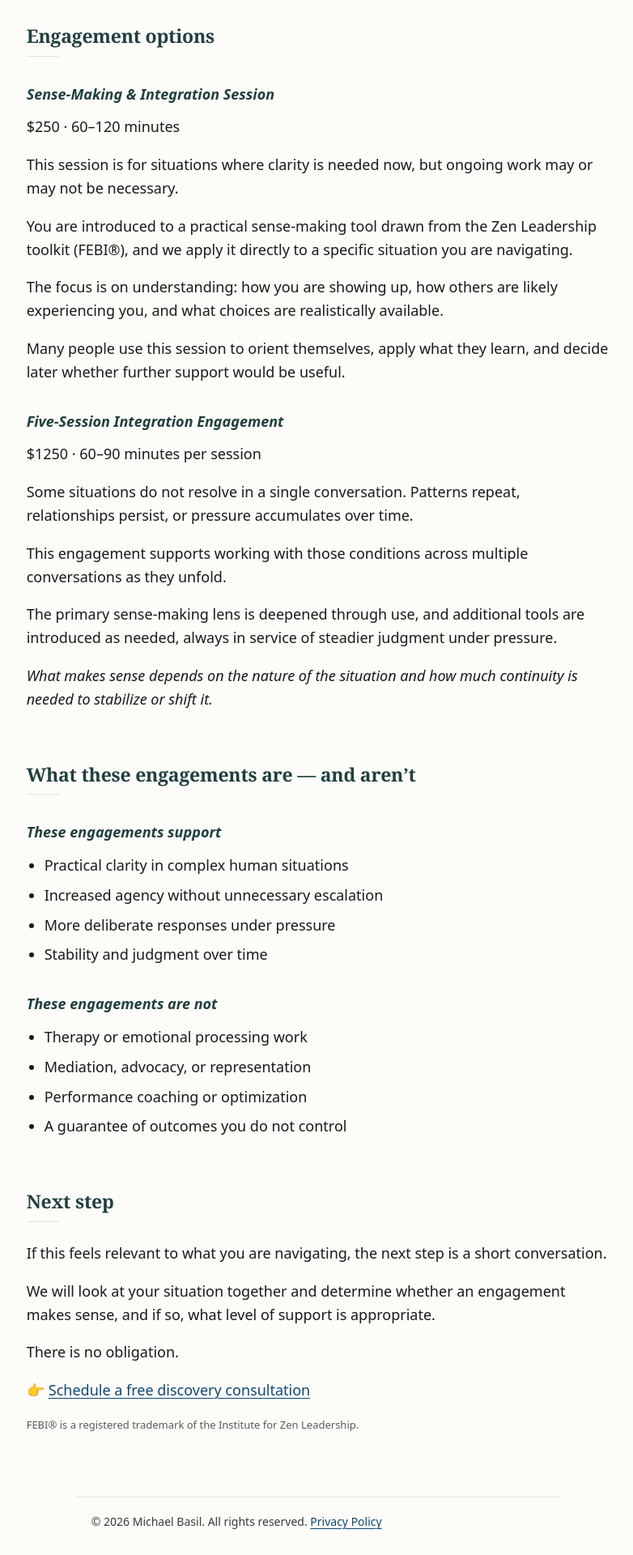
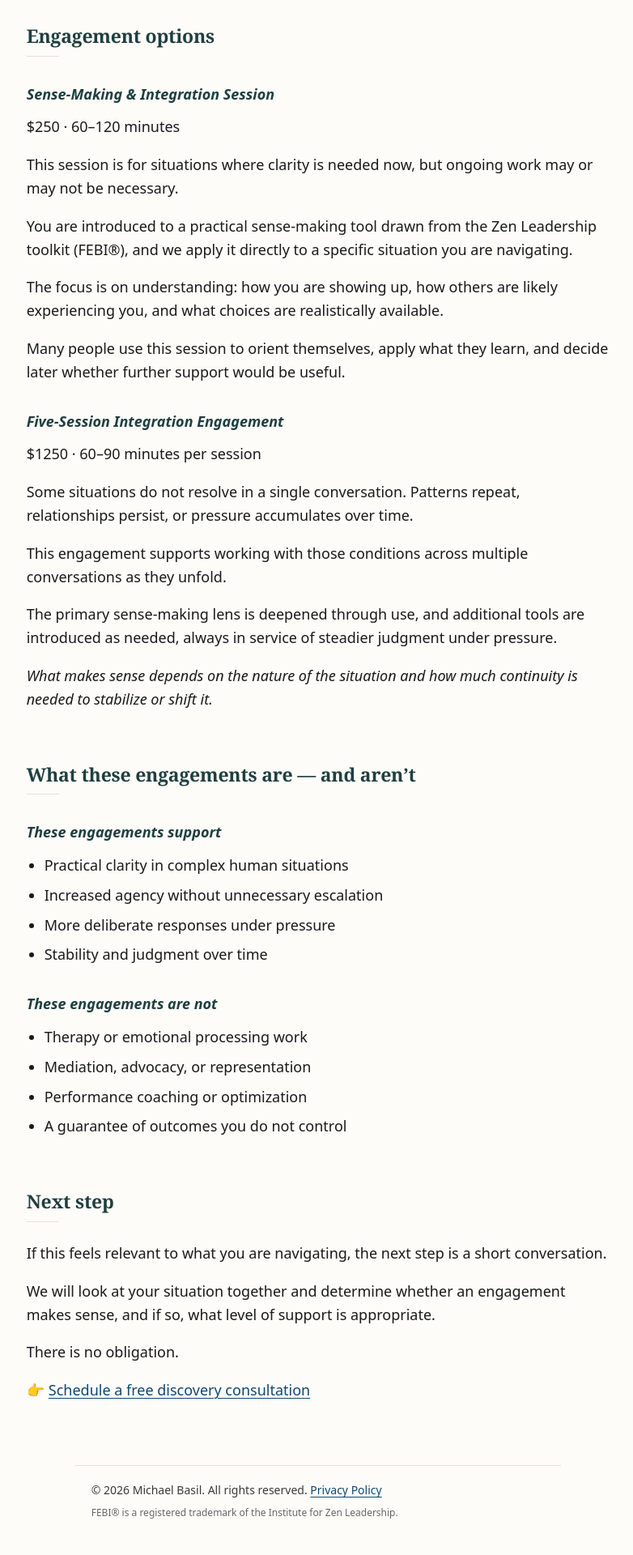
Before and after one commit to basil-family-lab/zen, a Jekyll site: the page built from engagement.md, in a window 1280 px wide. Shown: the part 787-2707 px from the top of the page at 81% size, without its empty margins (247-1029 px from the left). Built offline with Jekyll 4.4.1, drawn with Linux system fonts in a browser that asks for light colours.

Commit message:
refactor: FEBI fine print

```diff
--- a/_layouts/default.html
+++ b/_layouts/default.html
@@ -31,6 +31,10 @@
   <footer>
     <span>{{ site.footer.copyright | default: '' }}</span>
     <a href="{{ '/privacy/' | relative_url }}">Privacy Policy</a>
+    {% assign page_data = site.data[page.data_key] %}
+    {% if page_data.fine_print %}
+      <span class="footer-fine-print">{{ page_data.fine_print.body }}</span>
+    {% endif %}
   </footer>
 </body>
 </html>
--- a/_layouts/engagement.html
+++ b/_layouts/engagement.html
@@ -83,5 +83,4 @@ layout: default
     </p>
   {% endfor %}
 
-  <p class="fine-print">{{ data.fine_print.body }}</p>
 </section>
--- a/assets/css/site.css
+++ b/assets/css/site.css
@@ -162,3 +162,10 @@ footer {
   font-size: 14px;
   color: #3a3a3a;
 }
+
+.footer-fine-print {
+  display: block;
+  margin-top: 10px;
+  font-size: 12px;
+  color: #676767;
+}
```
